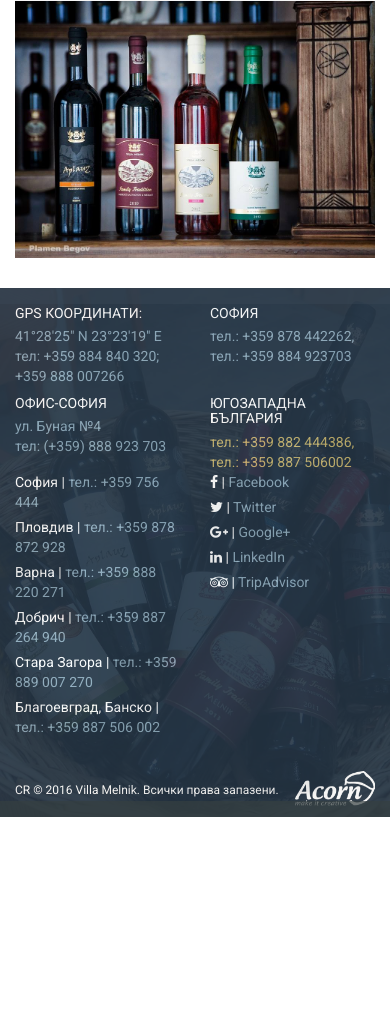
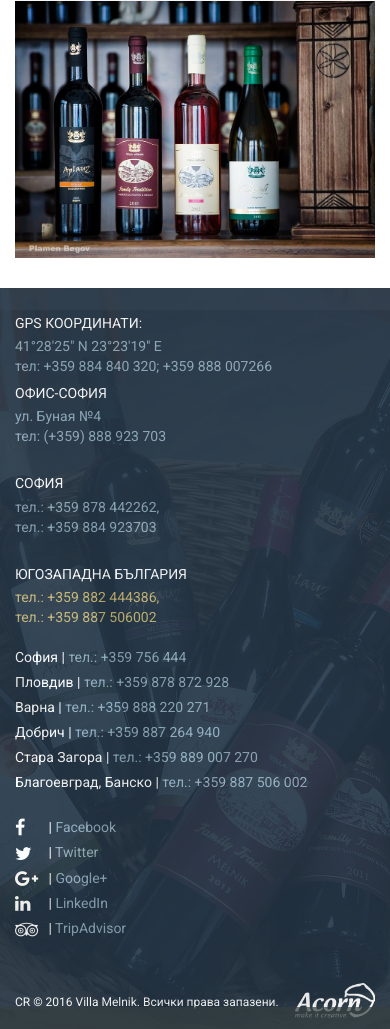
Before and after one commit to krassypetkova/VallaMelnik, a website: page region-page.html in a window 390 px wide. Shown: the part 3212-4241 px from the top of the page. Before the commit the page ends 4029 px from the top, so only its background shows below. Drawn offline with nearby package versions, Linux system fonts and the light colour scheme.

Commit message:
Region-style: -finished with footer style css;

```diff
--- a/region-style.css
+++ b/region-style.css
@@ -271,3 +271,28 @@
     position: relative;
     bottom: 11px;
 }
+
+div.cpy-right > div.container {
+    padding-left: 0;
+    padding-right: 0;
+}
+
+.cpy-right-p {
+    display: inline-block;
+}
+
+#footer-info .fa {
+    font-size: 18px;
+    vertical-align: middle;
+    width: 30px;
+}
+
+#footer-info  .row > div {
+    padding: 10px 15px;
+}
+
+@media (max-width: 767px) {
+    #footer-info  .row > div {
+        width: 100%;
+    }
+}
```
